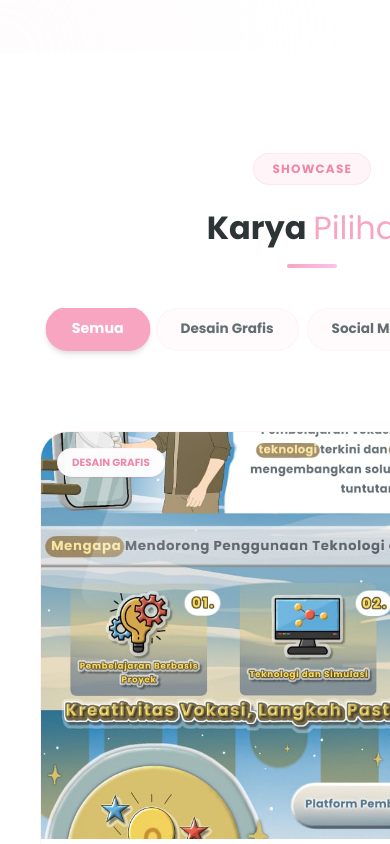
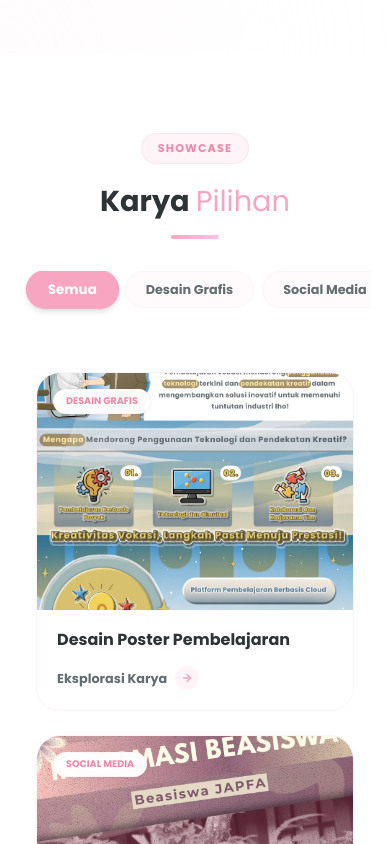
Before and after one commit to jmlabdlnsr/porto-dini, a Vue app: page / in a window 390 px wide. Shown: the part 6220-7064 px from the top of the page. Built offline with nearby package versions, Linux system fonts and the light colour scheme.

Commit message:
style: remove manual grid css and let tailwind handle portfolio responsiveness

```diff
--- a/src/components/ContactSection.vue
+++ b/src/components/ContactSection.vue
@@ -55,14 +55,14 @@
 
 <script setup>
 const contactLinks = [
-  { label: 'Email', value: 'dini@example.com', href: 'mailto:dini@example.com', icon: '<svg xmlns="http://www.w3.org/2000/svg" width="24" height="24" viewBox="0 0 24 24" fill="none" stroke="currentColor" stroke-width="2" stroke-linecap="round" stroke-linejoin="round"><path d="M4 4h16c1.1 0 2 .9 2 2v12c0 1.1-.9 2-2 2H4c-1.1 0-2-.9-2-2V6c0-1.1.9-2 2-2z"></path><polyline points="22,6 12,13 2,6"></polyline></svg>' },
-  { label: 'LinkedIn', value: 'Dini Ardiningrum', href: '#', icon: '<svg xmlns="http://www.w3.org/2000/svg" width="24" height="24" viewBox="0 0 24 24" fill="none" stroke="currentColor" stroke-width="2" stroke-linecap="round" stroke-linejoin="round"><path d="M16 8a6 6 0 0 1 6 6v7h-4v-7a2 2 0 0 0-2-2 2 2 0 0 0-2 2v7h-4v-7a6 6 0 0 1 6-6z"></path><rect x="2" y="9" width="4" height="12"></rect><circle cx="4" cy="4" r="2"></circle></svg>' },
-  { label: 'Instagram', value: '@diniardiningrum', href: '#', icon: '<svg xmlns="http://www.w3.org/2000/svg" width="24" height="24" viewBox="0 0 24 24" fill="none" stroke="currentColor" stroke-width="2" stroke-linecap="round" stroke-linejoin="round"><rect x="2" y="2" width="20" height="20" rx="5" ry="5"></rect><path d="M16 11.37A4 4 0 1 1 12.63 8 4 4 0 0 1 16 11.37z"></path><line x1="17.5" y1="6.5" x2="17.51" y2="6.5"></line></svg>' },
+  { label: 'Email', value: 'diniiardiningrum@gmail.com', href: 'mailto:diniiardiningrum@gmail.com', icon: '<svg xmlns="http://www.w3.org/2000/svg" width="24" height="24" viewBox="0 0 24 24" fill="none" stroke="currentColor" stroke-width="2" stroke-linecap="round" stroke-linejoin="round"><path d="M4 4h16c1.1 0 2 .9 2 2v12c0 1.1-.9 2-2 2H4c-1.1 0-2-.9-2-2V6c0-1.1.9-2 2-2z"></path><polyline points="22,6 12,13 2,6"></polyline></svg>' },
+  { label: 'LinkedIn', value: 'Dini Ardiningrum', href: 'https://www.linkedin.com/in/dini-ardiningrum', icon: '<svg xmlns="http://www.w3.org/2000/svg" width="24" height="24" viewBox="0 0 24 24" fill="none" stroke="currentColor" stroke-width="2" stroke-linecap="round" stroke-linejoin="round"><path d="M16 8a6 6 0 0 1 6 6v7h-4v-7a2 2 0 0 0-2-2 2 2 0 0 0-2 2v7h-4v-7a6 6 0 0 1 6-6z"></path><rect x="2" y="9" width="4" height="12"></rect><circle cx="4" cy="4" r="2"></circle></svg>' },
+  { label: 'Instagram', value: '@dniard_', href: 'https://www.instagram.com/dniard_?igsh=MTV5M29uc3hoeDM0dg==', icon: '<svg xmlns="http://www.w3.org/2000/svg" width="24" height="24" viewBox="0 0 24 24" fill="none" stroke="currentColor" stroke-width="2" stroke-linecap="round" stroke-linejoin="round"><rect x="2" y="2" width="20" height="20" rx="5" ry="5"></rect><path d="M16 11.37A4 4 0 1 1 12.63 8 4 4 0 0 1 16 11.37z"></path><line x1="17.5" y1="6.5" x2="17.51" y2="6.5"></line></svg>' },
 ];
 
 const socialLinks = [
-  { title: 'Instagram', href: '#', icon: '<svg xmlns="http://www.w3.org/2000/svg" width="20" height="20" viewBox="0 0 24 24" fill="none" stroke="currentColor" stroke-width="2" stroke-linecap="round" stroke-linejoin="round"><rect x="2" y="2" width="20" height="20" rx="5" ry="5"></rect><path d="M16 11.37A4 4 0 1 1 12.63 8 4 4 0 0 1 16 11.37z"></path><line x1="17.5" y1="6.5" x2="17.51" y2="6.5"></line></svg>' },
-  { title: 'LinkedIn', href: '#', icon: '<svg xmlns="http://www.w3.org/2000/svg" width="20" height="20" viewBox="0 0 24 24" fill="none" stroke="currentColor" stroke-width="2" stroke-linecap="round" stroke-linejoin="round"><path d="M16 8a6 6 0 0 1 6 6v7h-4v-7a2 2 0 0 0-2-2 2 2 0 0 0-2 2v7h-4v-7a6 6 0 0 1 6-6z"></path><rect x="2" y="9" width="4" height="12"></rect><circle cx="4" cy="4" r="2"></circle></svg>' },
-  { title: 'Email', href: 'mailto:dini@example.com', icon: '<svg xmlns="http://www.w3.org/2000/svg" width="20" height="20" viewBox="0 0 24 24" fill="none" stroke="currentColor" stroke-width="2" stroke-linecap="round" stroke-linejoin="round"><path d="M4 4h16c1.1 0 2 .9 2 2v12c0 1.1-.9 2-2 2H4c-1.1 0-2-.9-2-2V6c0-1.1.9-2 2-2z"></path><polyline points="22,6 12,13 2,6"></polyline></svg>' },
+  { title: 'Instagram', href: 'https://www.instagram.com/dniard_?igsh=MTV5M29uc3hoeDM0dg==', icon: '<svg xmlns="http://www.w3.org/2000/svg" width="20" height="20" viewBox="0 0 24 24" fill="none" stroke="currentColor" stroke-width="2" stroke-linecap="round" stroke-linejoin="round"><rect x="2" y="2" width="20" height="20" rx="5" ry="5"></rect><path d="M16 11.37A4 4 0 1 1 12.63 8 4 4 0 0 1 16 11.37z"></path><line x1="17.5" y1="6.5" x2="17.51" y2="6.5"></line></svg>' },
+  { title: 'LinkedIn', href: 'https://www.linkedin.com/in/dini-ardiningrum', icon: '<svg xmlns="http://www.w3.org/2000/svg" width="20" height="20" viewBox="0 0 24 24" fill="none" stroke="currentColor" stroke-width="2" stroke-linecap="round" stroke-linejoin="round"><path d="M16 8a6 6 0 0 1 6 6v7h-4v-7a2 2 0 0 0-2-2 2 2 0 0 0-2 2v7h-4v-7a6 6 0 0 1 6-6z"></path><rect x="2" y="9" width="4" height="12"></rect><circle cx="4" cy="4" r="2"></circle></svg>' },
+  { title: 'Email', href: 'mailto:diniiardiningrum@gmail.com', icon: '<svg xmlns="http://www.w3.org/2000/svg" width="20" height="20" viewBox="0 0 24 24" fill="none" stroke="currentColor" stroke-width="2" stroke-linecap="round" stroke-linejoin="round"><path d="M4 4h16c1.1 0 2 .9 2 2v12c0 1.1-.9 2-2 2H4c-1.1 0-2-.9-2-2V6c0-1.1.9-2 2-2z"></path><polyline points="22,6 12,13 2,6"></polyline></svg>' },
 ];
 </script>
--- a/src/components/PortfolioSection.vue
+++ b/src/components/PortfolioSection.vue
@@ -1,19 +1,19 @@
 <template>
-  <section id="portfolio" class="bg-white py-[100px] relative overflow-hidden">
-    <div class="max-w-[1200px] mx-auto px-5">
-      <div class="flex flex-col items-center mb-16 text-center">
-        <div class="mb-10 flex flex-col items-center">
-          <span class="bg-soft-pink text-deep-pink px-[18px] py-1.5 rounded-full text-[0.75rem] font-extrabold uppercase tracking-widest inline-block mb-[1.2rem] border border-primary-pink/20">Showcase</span>
-          <h2 class="text-[clamp(2rem,5vw,3rem)] font-extrabold text-text-dark m-0 relative pb-4 after:content-[''] after:absolute after:bottom-0 after:left-1/2 after:-translate-x-1/2 after:w-[50px] after:h-1 after:bg-gradient-to-r after:from-primary-pink after:to-accent-pink after:rounded-full">Karya <span class="text-primary-pink font-normal">Pilihan</span></h2>
+  <section id="portfolio" class="bg-white py-[80px] md:py-[100px] relative overflow-hidden">
+    <div class="w-full max-w-[1200px] mx-auto px-4 sm:px-6 lg:px-8">
+      <div class="flex flex-col items-center mb-12 md:mb-16 text-center">
+        <div class="mb-8 md:mb-10 flex flex-col items-center">
+          <span class="bg-soft-pink text-deep-pink px-4 py-1.5 rounded-full text-[0.7rem] md:text-[0.75rem] font-extrabold uppercase tracking-widest inline-block mb-4 border border-primary-pink/20">Showcase</span>
+          <h2 class="text-[clamp(1.8rem,5vw,3rem)] font-extrabold text-text-dark m-0 relative pb-4 after:content-[''] after:absolute after:bottom-0 after:left-1/2 after:-translate-x-1/2 after:w-12 after:h-1 after:bg-gradient-to-r after:from-primary-pink after:to-accent-pink after:rounded-full">Karya <span class="text-primary-pink font-normal">Pilihan</span></h2>
         </div>
 
-        <div class="w-full overflow-hidden">
-          <div class="flex flex-nowrap sm:flex-wrap justify-start sm:justify-center gap-2 overflow-x-auto pb-4 px-2 no-scrollbar scroll-smooth">
+        <div class="w-full max-w-full">
+          <div class="flex flex-nowrap md:flex-wrap justify-start md:justify-center gap-2 overflow-x-auto pb-4 px-2 no-scrollbar scroll-smooth -mx-4 sm:mx-0">
             <button
               v-for="cat in categories"
               :key="cat"
               @click="activeCategory = cat"
-              class="px-6 py-2.5 rounded-full border border-primary-pink/10 bg-ultra-soft text-text-light text-[0.85rem] font-bold cursor-pointer transition-all duration-300 whitespace-nowrap shrink-0"
+              class="px-5 py-2 md:px-6 md:py-2.5 rounded-full border border-primary-pink/10 bg-ultra-soft text-text-light text-[0.8rem] md:text-[0.85rem] font-bold cursor-pointer transition-all duration-300 whitespace-nowrap shrink-0 hover:border-primary-pink"
               :class="{ '!bg-primary-pink !text-white border-primary-pink shadow-md scale-105': activeCategory === cat }"
             >
               {{ cat }}
@@ -22,23 +22,23 @@
         </div>
       </div>
 
-      <div class="grid grid-cols-1 md:grid-cols-2 lg:grid-cols-3 gap-8">
+      <div class="grid grid-cols-1 sm:grid-cols-2 lg:grid-cols-3 gap-6 md:gap-8">
         <div
           v-for="item in filteredItems"
           :key="item.title"
-          class="relative rounded-[28px] bg-white border border-primary-pink/15 overflow-hidden transition-all duration-300 group hover:shadow-soft-hover hover:border-primary-pink"
+          class="relative rounded-[24px] md:rounded-[28px] bg-white border border-primary-pink/15 overflow-hidden transition-all duration-300 group hover:shadow-soft-hover hover:border-primary-pink w-full"
         >
           <div class="flex flex-col h-full">
             <div class="relative w-full aspect-[4/3] overflow-hidden">
-              <img :src="item.image" :alt="item.title" class="w-full h-full object-cover" loading="lazy">
-              <div class="absolute top-4 left-4 bg-white/95 backdrop-blur-md px-3.5 py-1.5 rounded-full text-[0.65rem] font-extrabold text-deep-pink uppercase z-10 shadow-sm border border-soft-pink">{{ item.category }}</div>
+              <img :src="item.image" :alt="item.title" class="w-full h-full object-cover transition-transform duration-500 group-hover:scale-110" loading="lazy">
+              <div class="absolute top-4 left-4 bg-white/95 backdrop-blur-md px-3 py-1 rounded-full text-[0.6rem] md:text-[0.65rem] font-extrabold text-deep-pink uppercase z-10 shadow-sm border border-soft-pink">{{ item.category }}</div>
             </div>
-            <div class="p-6 bg-white">
-              <h3 class="text-lg font-extrabold text-text-dark mb-4 leading-tight group-hover:text-primary-pink transition-colors">{{ item.title }}</h3>
-              <div class="flex items-center gap-2 text-[0.85rem] font-bold text-text-light group-hover:text-primary-pink transition-all">
+            <div class="p-5 md:p-6 bg-white flex flex-col flex-grow">
+              <h3 class="text-base md:text-lg font-extrabold text-text-dark mb-4 leading-tight group-hover:text-primary-pink transition-colors">{{ item.title }}</h3>
+              <div class="mt-auto flex items-center gap-2 text-[0.8rem] md:text-[0.85rem] font-bold text-text-light group-hover:text-primary-pink transition-all">
                 <span>Eksplorasi Karya</span>
-                <div class="flex items-center justify-center w-7 h-7 rounded-full bg-soft-pink text-primary-pink group-hover:bg-primary-pink group-hover:text-white transition-all">
-                  <svg xmlns="http://www.w3.org/2000/svg" width="14" height="14" viewBox="0 0 24 24" fill="none" stroke="currentColor" stroke-width="3" stroke-linecap="round" stroke-linejoin="round"><line x1="5" y1="12" x2="19" y2="12"></line><polyline points="12 5 19 12 12 19"></polyline></svg>
+                <div class="flex items-center justify-center w-6 h-6 md:w-7 md:h-7 rounded-full bg-soft-pink text-primary-pink group-hover:bg-primary-pink group-hover:text-white transition-all">
+                  <svg xmlns="http://www.w3.org/2000/svg" width="12" height="12" md:width="14" md:height="14" viewBox="0 0 24 24" fill="none" stroke="currentColor" stroke-width="3" stroke-linecap="round" stroke-linejoin="round"><line x1="5" y1="12" x2="19" y2="12"></line><polyline points="12 5 19 12 12 19"></polyline></svg>
                 </div>
               </div>
             </div>
```
